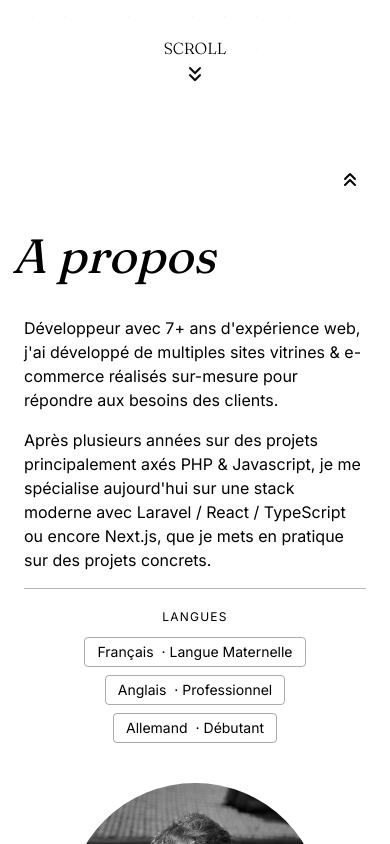
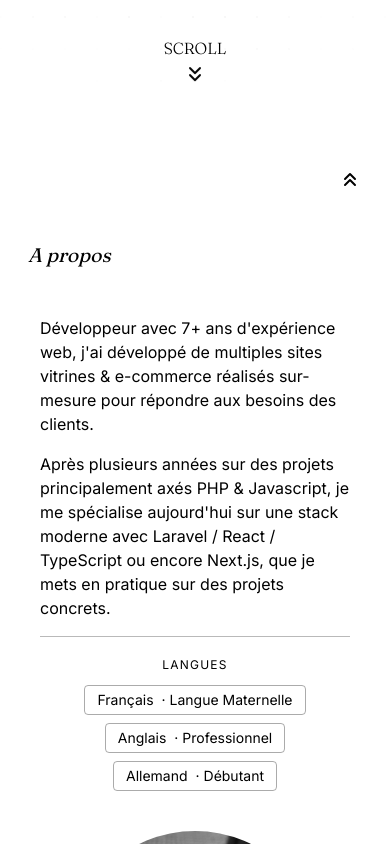
Before and after one commit to Zomirks/portfolio, a Next.js app: page / in a window 390 px wide. Shown: the part 720-1564 px from the top of the page. Built offline with nearby package versions, Linux system fonts and the light colour scheme.

Commit message:
feat: better responsive About

```diff
--- a/src/app/globals.css
+++ b/src/app/globals.css
@@ -78,12 +78,16 @@
     box-sizing: border-box;
     display: flex;
     flex-shrink: 0;
-    padding: 0 48px 0 12px;
+    padding: 0 24px 0 12px;
 
     & :is(h1, h2, h3, h4, h5, h6) {
-        font-size: 48px;
+        font-size: clamp(1.125rem, 5vw, 3rem);
         font-style: italic;
         white-space: nowrap;
+    }
+
+    @media (width >= theme(--breakpoint-md)) {
+        padding: 0 48px 0 12px;
     }
 }
 
--- a/src/components/shared/About.tsx
+++ b/src/components/shared/About.tsx
@@ -6,7 +6,7 @@ import me from '@/assets/images/cyril-fischer.webp';
 
 export default function About() {
     return (
-        <section id="about" className="frame-container container mx-auto py-24">
+        <section id="about" className="frame-container container mx-auto py-24 px-4 md:px-0">
             <div className="panel-header">
                 <div className="notch-title">
                     <h3>A propos</h3>
```
